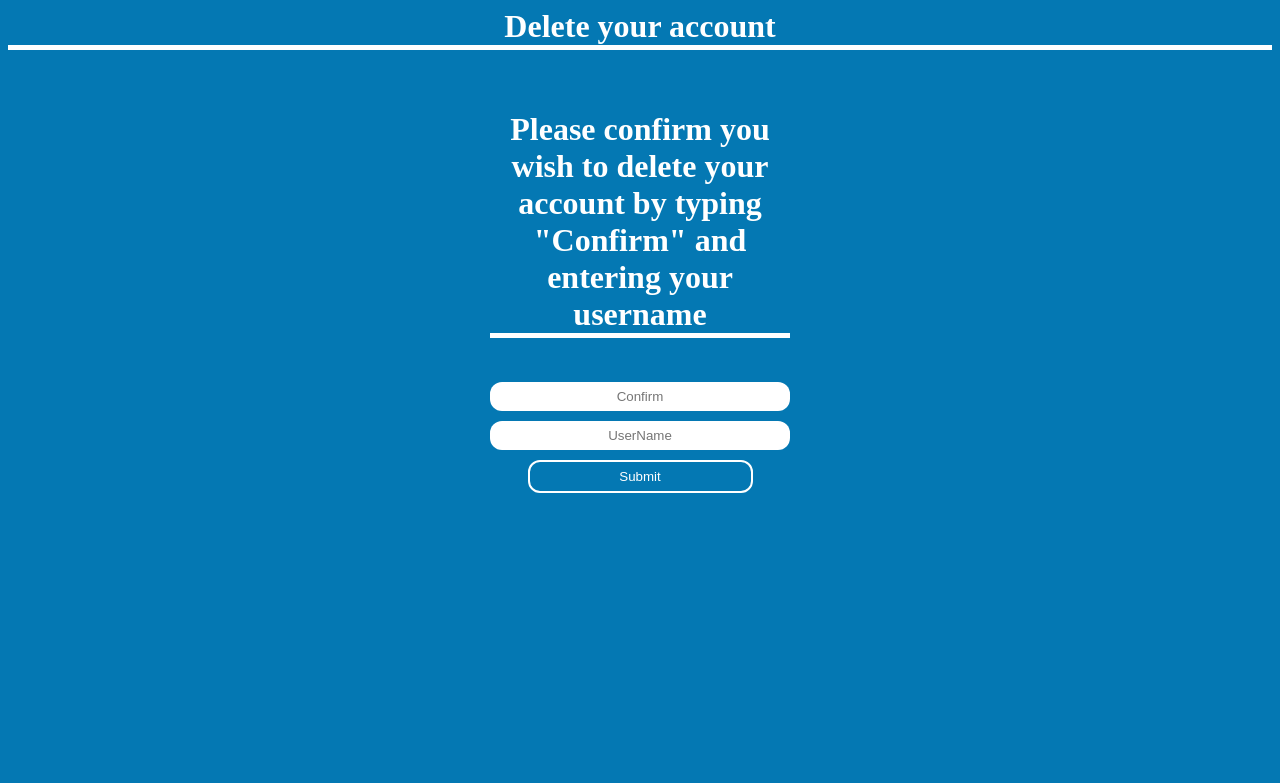
After one commit to Zunchy/imageDB, a PHP site: page /delete.php in a window 1280 px wide. The commit adds this page. Shown: the top 783 px of the page. Run offline with PHP 8.4, Linux system fonts and the light colour scheme.

Commit message:
Adding delete account functionality

```diff
--- /dev/null
+++ b/delete.php
@@ -0,0 +1,39 @@
+<html>
+
+<head>
+  <style>
+  <?php include 'style.css'; ?>
+  </style>
+
+  <script type="text/javascript">
+    function validateDelete() {
+      var confirm=document.getElementById("confirm").value;
+
+       if (confirm !== "Confirm") {
+         alert("Text does not match what is requested");
+         return false;
+       }
+
+       return true;
+
+    }
+</script>
+
+</head>
+
+<body>
+
+<center><h1 class="headerText">Delete your account</h1> <br />
+
+<div class="formContainer">
+<center><h1 class="headerText">Please confirm you wish to delete your account by typing "Confirm" and entering your username</h1> <br />
+<form class="infoForm" action="deleteAccount.php" onsubmit="return validateDelete()" method=post>
+    <input type="text" id="confirm" name="confirm" size="20" placeholder="Confirm"><br />
+    <input type="text" id="user" name="user" size="20" placeholder="UserName"><br />
+    <Input type="submit" value="Submit">
+</form>
+</div>
+<center/>
+
+</body>
+</html>
```
Also changed, not shown: deleteAccount.php (added, +41 -0 lines), home.php (+6 -1 lines).
